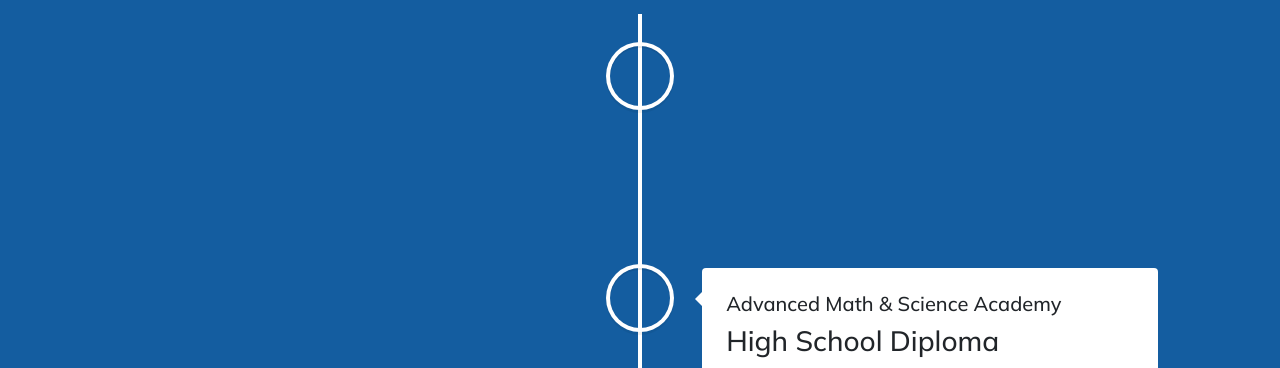
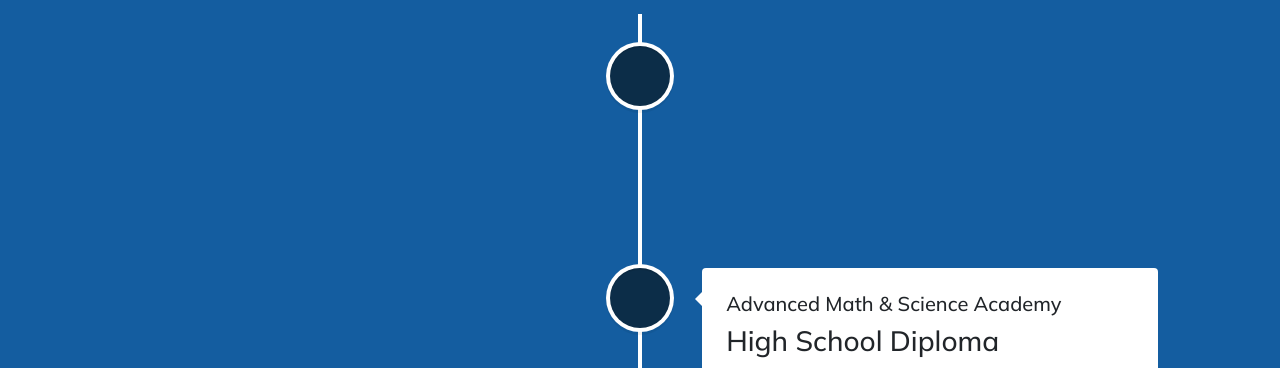
Before and after one commit to sterlkel/sterling-portfolio, a Next.js app: page / in a window 1280 px wide. Both pictures are taken after a click on the button "EDUCATION". Shown: the part 1819-2187 px from the top of the page. Built offline with nearby package versions, Linux system fonts and the light colour scheme.

Commit message:
Adds background colors to timeline icons

```diff
--- a/src/components/Resume/Education.tsx
+++ b/src/components/Resume/Education.tsx
@@ -9,7 +9,7 @@ import {
 
 const EducationCard = ({ education }: { education: EducationType }) => {
   return (
-    <VerticalTimelineElement>
+    <VerticalTimelineElement iconStyle={{ background: "#0c2d48" }}>
       <div>
         <h5 className="font-mulish">{education.school}</h5>
         <h3 className="font-mulish">{education.degree}</h3>
--- a/src/components/Resume/Experience/ResumeCardTimelineElement.tsx
+++ b/src/components/Resume/Experience/ResumeCardTimelineElement.tsx
@@ -13,6 +13,7 @@ const ResumeCardTimelineElement = () => {
         borderRight: "7px solid  #232631",
       }}
       icon={<Image src="/resume.png" height={75} width={75} alt="resume" />}
+      iconStyle={{ background: "#0c2d48" }}
     >
       <Button
         onClick={() =>
```
